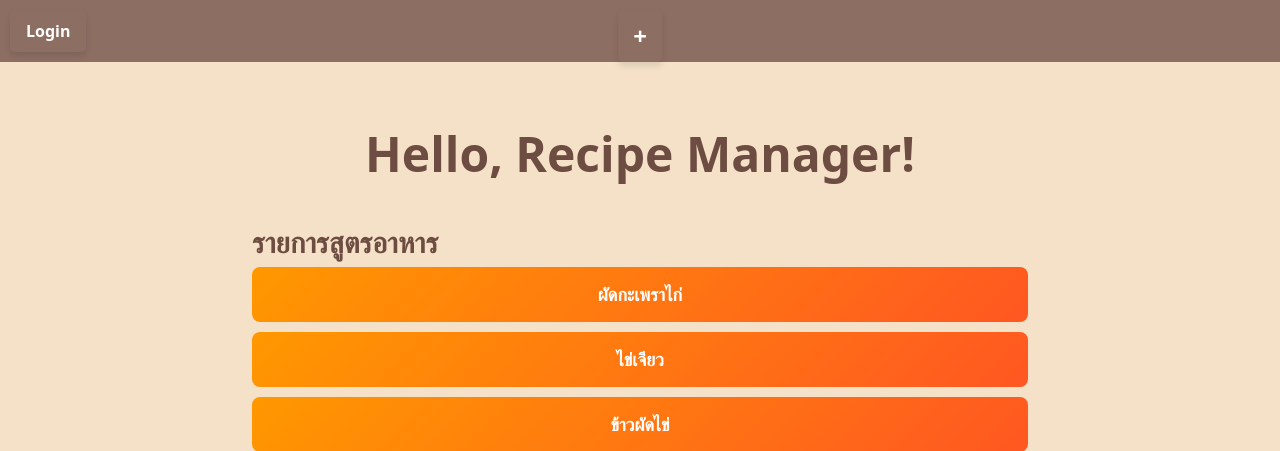
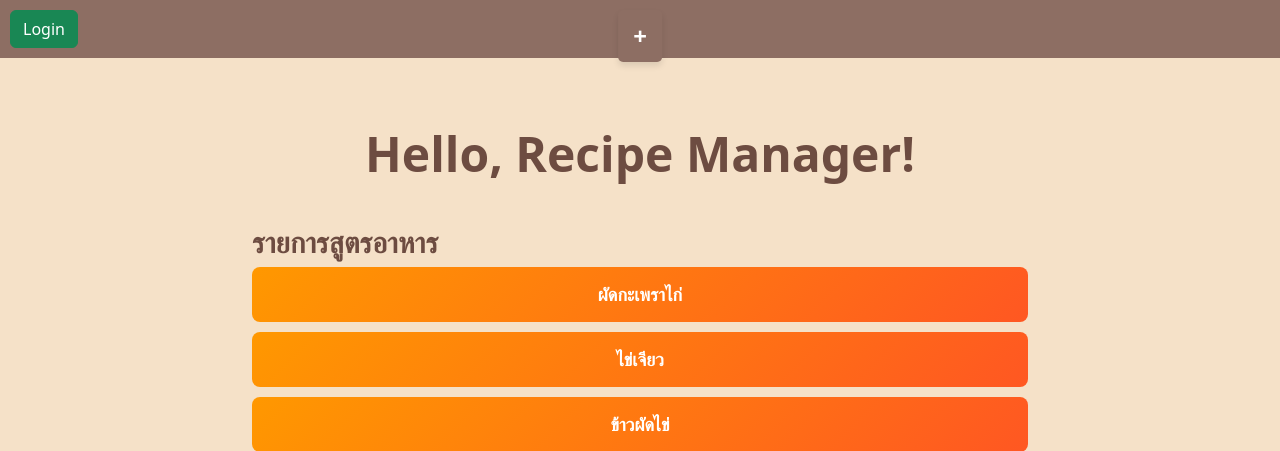
Before and after one commit to AufaWandoloh/my-web, a Flask app: page / in a window 1280 px wide. Shown: the top 451 px of the page. Run offline with Flask 3, Linux system fonts and the light colour scheme; data comes from the database, SQL or seed files in the repository.

```diff
--- a/recipe_manager/templates/index.html
+++ b/recipe_manager/templates/index.html
@@ -50,8 +50,7 @@
             transform: translateX(-50%) scale(1.1);
         }
 
-        .account-btn,
-        .login-btn {
+        .account-btn {
             background-color: #8d6e63;
             color: white;
             padding: 8px 15px;
@@ -62,8 +61,7 @@
             transition: 0.3s;
         }
 
-        .account-btn:hover,
-        .login-btn:hover {
+        .account-btn:hover {
             background-color: #6d4c41;
             transform: scale(1.05);
         }
@@ -123,7 +121,7 @@
         {% if current_user.is_authenticated %}
         <a href="{{ url_for('account') }}" class="btn account-btn">Account</a>
         {% else %}
-        <a href="{{ url_for('login') }}" class="btn login-btn">Login</a>
+        <a href="{{ url_for('login') }}" class="btn btn-success">Login</a>
         {% endif %}
     </div>
 
```
